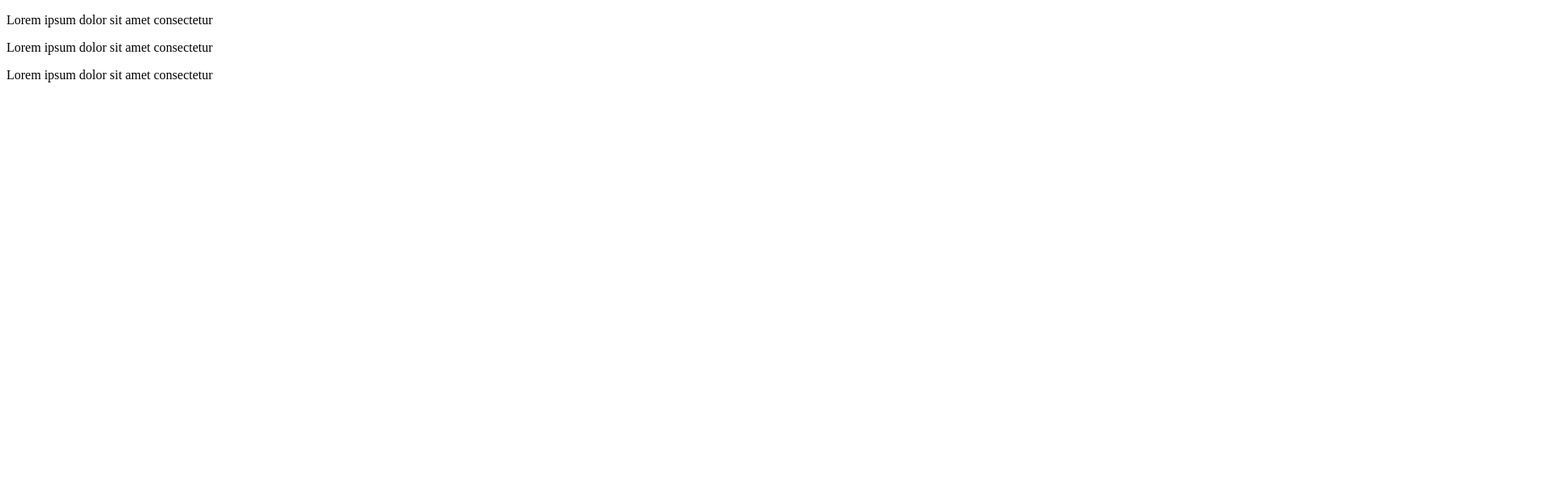
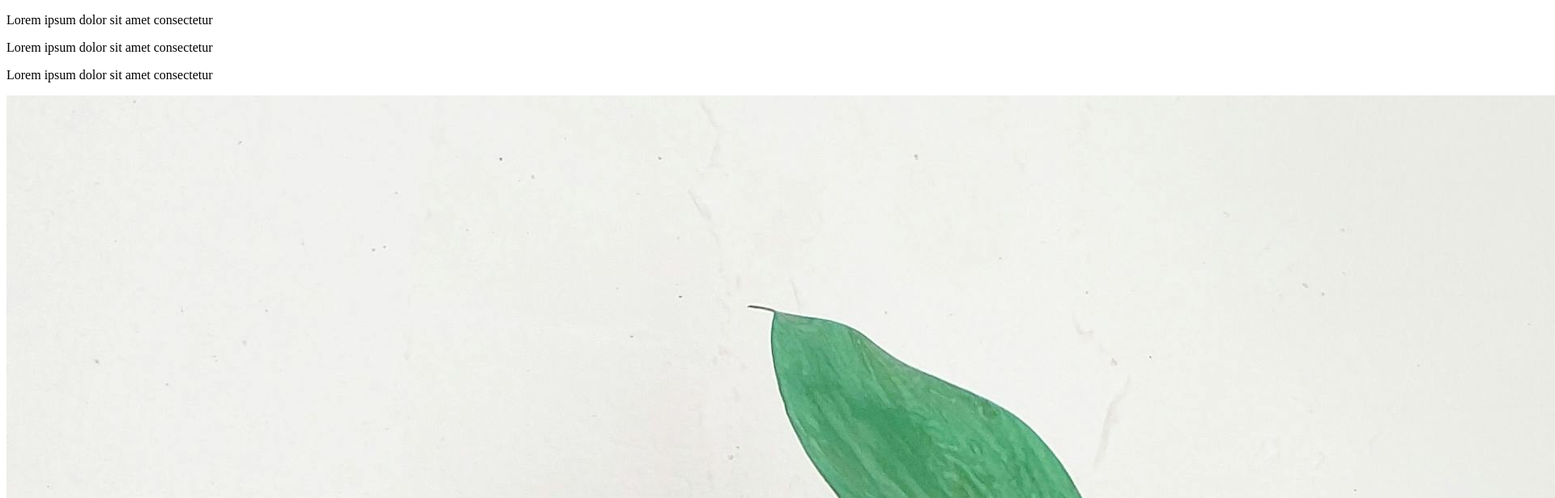
Before and after one commit to Sawera-Mumtaz/mynewrepo, a plain HTML site: page home.html in a window 1280 px wide. Shown: the top 616 px of the page at 81% size, 1920 px wide, since content can reach past the window. Drawn offline with Linux system fonts and the light colour scheme.

Commit message:
first pic

```diff
--- a/home.html
+++ b/home.html
@@ -9,6 +9,7 @@
     <p>Lorem ipsum dolor sit amet consectetur </p>
     <p>Lorem ipsum dolor sit amet consectetur </p>
     <p>Lorem ipsum dolor sit amet consectetur </p>
-    <img src="" alt="">
+    <img src="image1.jpg" alt="">
+    <img src="image2.jpg" alt="">
 </body>
 </html>
```
Also changed, not shown: image1.jpg (added), image2.jpg (added).
